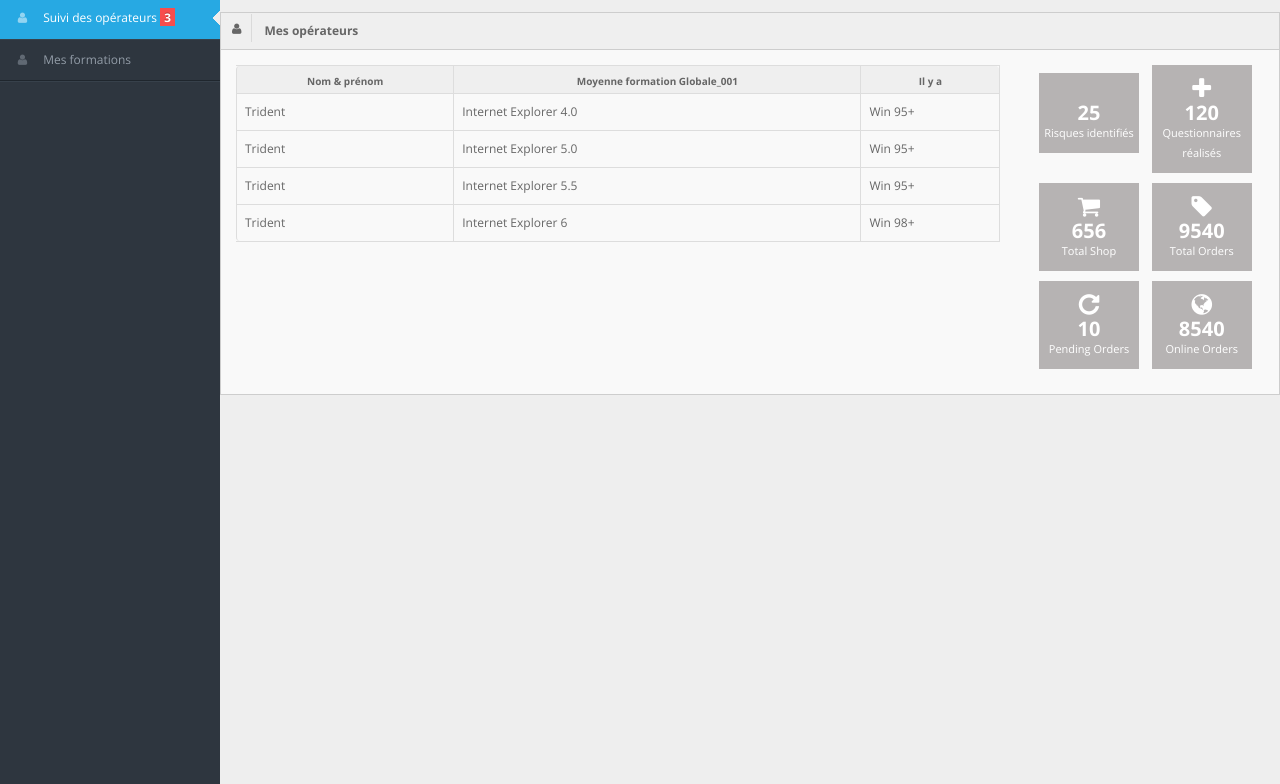
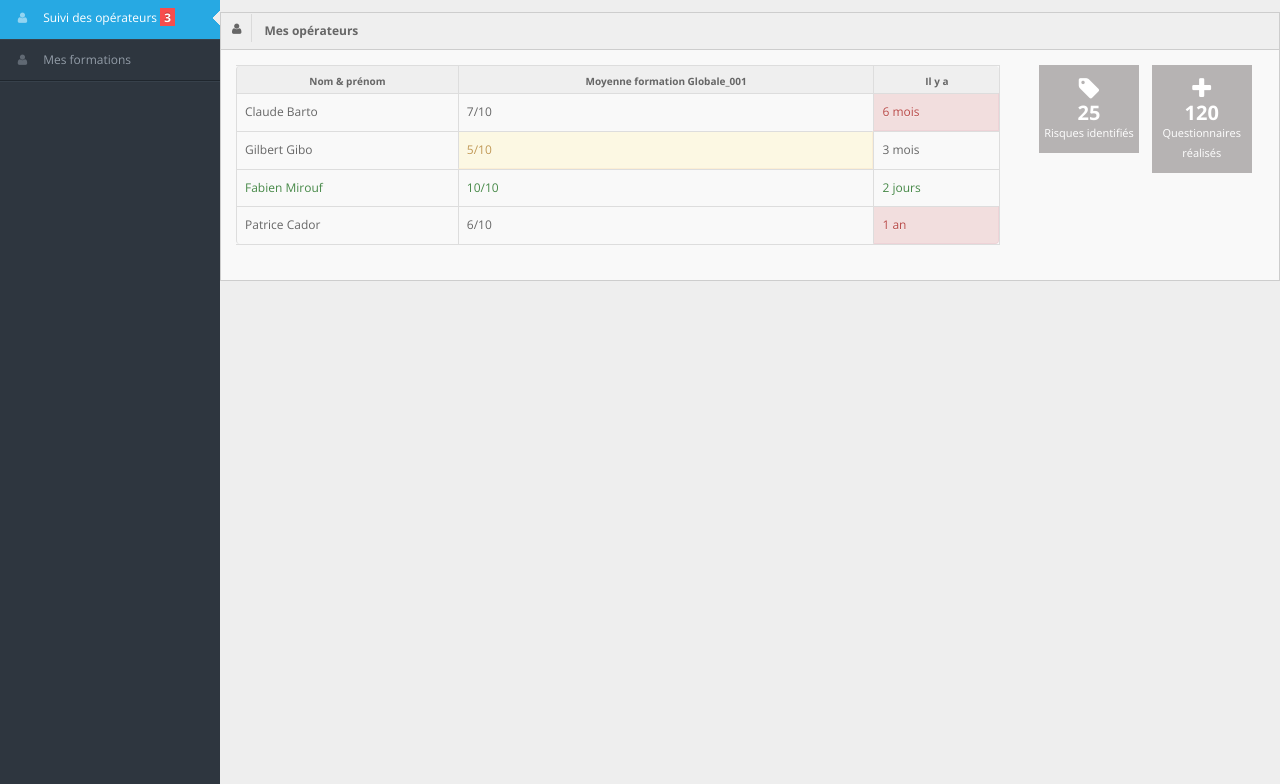
Before and after one commit to skflo60/Ariane, a plain HTML site: page index.html in a window 1280 px wide. Shown: the part 80-864 px from the top of the page. Drawn offline with nearby package versions, Linux system fonts and the light colour scheme.

Commit message:
Ajout liste opérateurs

```diff
--- a/css/matrix-style.css
+++ b/css/matrix-style.css
@@ -1581,3 +1581,9 @@ div.dataTables_wrapper .ui-widget-header {
 }
 #sidebar .content{ display:none;}
 }
+.alert-error {
+	background-color: #f2dede !important;
+}
+.alert .alert-success {
+	background-color: #dff0d8 !important;
+}
--- a/index.html
+++ b/index.html
@@ -95,28 +95,24 @@
               </thead>
               <tbody>
                 <tr class="odd gradeX">
-                  <td>Trident</td>
-                  <td>Internet
-                    Explorer 4.0</td>
-                  <td>Win 95+</td>
+                  <td>Claude Barto</td>
+                  <td>7/10</td>
+                  <td class="alert alert-error">6 mois</td>
                 </tr>
                 <tr class="even gradeC">
-                  <td>Trident</td>
-                  <td>Internet
-                    Explorer 5.0</td>
-                  <td>Win 95+</td>
+                  <td>Gilbert Gibo</td>
+                  <td class="alert">5/10</td>
+                  <td>3 mois</td>
                 </tr>
-                <tr class="odd gradeA">
-                  <td>Trident</td>
-                  <td>Internet
-                    Explorer 5.5</td>
-                  <td>Win 95+</td>
+                <tr class="odd gradeA alert alert-success">
+                  <td>Fabien Mirouf</td>
+                  <td>10/10</td>
+                  <td>2 jours</td>
                 </tr>
                 <tr class="even gradeA">
-                  <td>Trident</td>
-                  <td>Internet
-                    Explorer 6</td>
-                  <td>Win 98+</td>
+                  <td>Patrice Cador</td>
+                  <td>6/10</td>
+                  <td class="alert alert-error">1 an</td>
                 </tr>
               </tbody>
             </table>
@@ -124,12 +120,8 @@
             </div>
             <div class="span3">
               <ul class="site-stats">
-                <li class="bg_lh"><i class="icon-mobile"></i> <strong>25</strong> <small>Risques identifiés</small></li>
-                <li class="bg_lh"><i class="icon-plus"></i> <strong>120</strong> <small>Questionnaires réalisés </small></li>
-                <li class="bg_lh"><i class="icon-shopping-cart"></i> <strong>656</strong> <small>Total Shop</small></li>
-                <li class="bg_lh"><i class="icon-tag"></i> <strong>9540</strong> <small>Total Orders</small></li>
-                <li class="bg_lh"><i class="icon-repeat"></i> <strong>10</strong> <small>Pending Orders</small></li>
-                <li class="bg_lh"><i class="icon-globe"></i> <strong>8540</strong> <small>Online Orders</small></li>
+                <li class="bg_lh"><i class="icon-tag"></i> <strong>25</strong> <small>Risques identifiés</small></li>
+                <li class="bg_lh"><i class="icon-plus"></i> <strong>120</strong> <small>Questionnaires réalisés </small>
               </ul>
             </div>
           </div>
```
